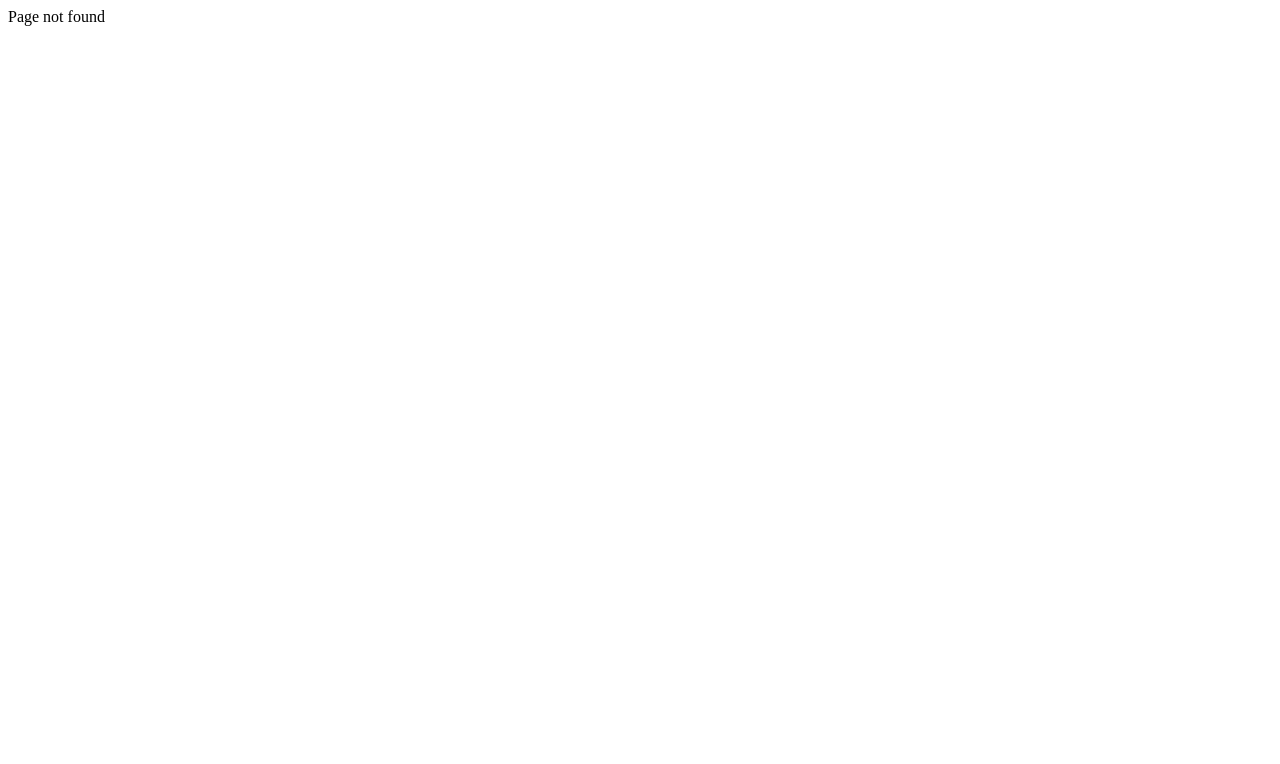
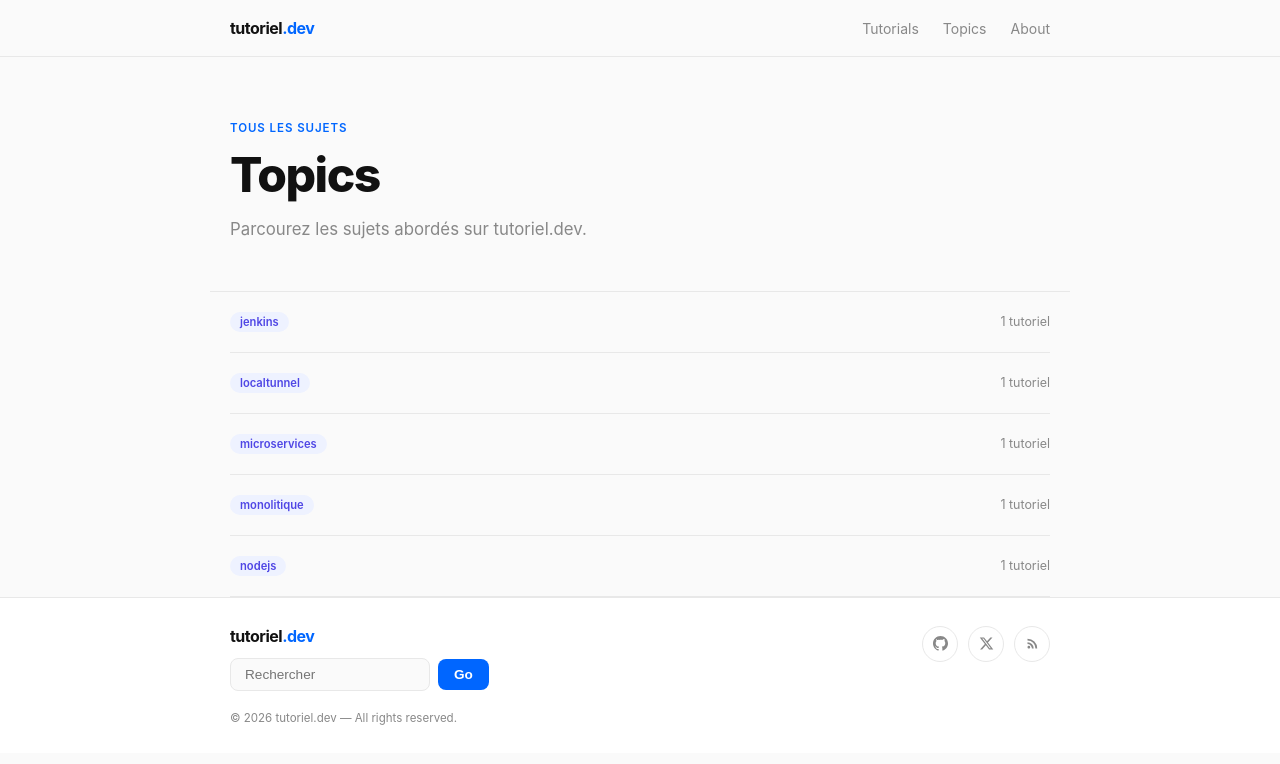
Before and after one commit to trash07/tutoriel.dev, a Gatsby site: page /topics in a window 1280 px wide. Before the commit this address had no page. Built offline with nearby package versions, Linux system fonts and the light colour scheme; Gatsby itself is replaced by a stand-in of ours; some packages are replaced by stand-ins of ours; a small style sheet from the web is missing.

Commit message:
fix: indexation issues (#42)

```diff
--- a/src/components/fragment/Header.jsx
+++ b/src/components/fragment/Header.jsx
@@ -1,4 +1,5 @@
 import * as React from 'react';
+import { Link } from 'gatsby';
 import { getSiteUrl } from '../utils/url-generator';
 
 export default function Header() {
@@ -9,9 +10,9 @@ export default function Header() {
           tutoriel<span>.dev</span>
         </a>
         <div className="nav-links">
-          <a href="#">Tutorials</a>
-          <a href="#">Topics</a>
-          <a href="#">About</a>
+          <Link to="/tutorials">Tutorials</Link>
+          <Link to="/topics">Topics</Link>
+          <Link to="/about">About</Link>
         </div>
         <button className="hamburger" id="hamburger" aria-label="Menu">
           <span></span>
@@ -20,9 +21,9 @@ export default function Header() {
         </button>
       </div>
       <div className="mobile-menu" id="mobile-menu">
-        <a href="#">Tutorials</a>
-        <a href="#">Topics</a>
-        <a href="#">About</a>
+        <Link to="/tutorials">Tutorials</Link>
+        <Link to="/topics">Topics</Link>
+        <Link to="/about">About</Link>
       </div>
     </nav>
   );
--- a/src/css/main.css
+++ b/src/css/main.css
@@ -234,6 +234,24 @@ nav {
   color: var(--tag3t);
 }
 
+/* ── TOPICS ── */
+.topics-grid {
+  display: flex;
+  flex-direction: column;
+  gap: 0;
+}
+.topic-card {
+  display: flex;
+  align-items: center;
+  justify-content: space-between;
+  padding: 20px 0;
+  border-bottom: 1px solid var(--border);
+}
+.topic-count {
+  font-size: 0.78rem;
+  color: var(--muted);
+}
+
 /* ── FOOTER ── */
 footer {
   background: var(--surface);
--- /dev/null
+++ b/src/pages/topics.jsx
@@ -0,0 +1,43 @@
+import * as React from 'react';
+import IndexLayout from '../components/layout/IndexLayout';
+import { graphql } from 'gatsby';
+
+const TopicsPage = ({ data }) => {
+  const groups = data?.allMdx?.group ?? [];
+  return (
+    <IndexLayout>
+      <div className="hero">
+        <div className="hero-label">Tous les sujets</div>
+        <h1>Topics</h1>
+        <p>Parcourez les sujets abordés sur tutoriel.dev.</p>
+      </div>
+      <div className="list">
+        <div className="topics-grid">
+          {groups.map(({ fieldValue, totalCount }) => (
+            <div className="topic-card" key={fieldValue}>
+              <span className="tag">{fieldValue}</span>
+              <span className="topic-count">
+                {totalCount} tutoriel{totalCount > 1 ? 's' : ''}
+              </span>
+            </div>
+          ))}
+        </div>
+      </div>
+    </IndexLayout>
+  );
+};
+
+export const Head = () => <title>Topics - tutoriel.dev</title>;
+
+export const query = graphql`
+  query AllTopics {
+    allMdx {
+      group(field: { frontmatter: { tags: SELECT } }) {
+        fieldValue
+        totalCount
+      }
+    }
+  }
+`;
+
+export default TopicsPage;
--- /dev/null
+++ b/src/pages/tutorials.jsx
@@ -0,0 +1,54 @@
+import * as React from 'react';
+import IndexLayout from '../components/layout/IndexLayout';
+import { graphql, Link } from 'gatsby';
+import { generateBlogPostUrl } from '../components/utils/url-generator';
+
+const TutorialsPage = ({ data }) => {
+  const posts = data?.allMdx?.nodes;
+  return (
+    <IndexLayout>
+      <div className="hero">
+        <div className="hero-label">Tous les tutoriels</div>
+        <h1>Tutoriels</h1>
+        <p>Retrouvez l'ensemble des tutoriels publiés sur tutoriel.dev.</p>
+      </div>
+      <div className="list">
+        {posts.map((post, index) => (
+          <div className="tutorial-item" key={index}>
+            <h2>
+              <Link to={generateBlogPostUrl(post.frontmatter.slug)}>
+                {post.frontmatter.title}
+              </Link>
+            </h2>
+            <div className="meta">Publié le {post.frontmatter.dateFormatted}</div>
+            <div className="tags">
+              {post.frontmatter.tags.map((tag, i) => (
+                <span className="tag" key={i}>{tag}</span>
+              ))}
+            </div>
+          </div>
+        ))}
+      </div>
+    </IndexLayout>
+  );
+};
+
+export const Head = () => <title>Tutoriels - tutoriel.dev</title>;
+
+export const query = graphql`
+  query AllTutorials {
+    allMdx(sort: { frontmatter: { date: DESC } }) {
+      nodes {
+        frontmatter {
+          title
+          date
+          dateFormatted: date(formatString: "D MMMM, YYYY", locale: "fr")
+          tags
+          slug
+        }
+      }
+    }
+  }
+`;
+
+export default TutorialsPage;
```
Also changed, not shown: src/pages/about.jsx (added, +37 -0 lines).
